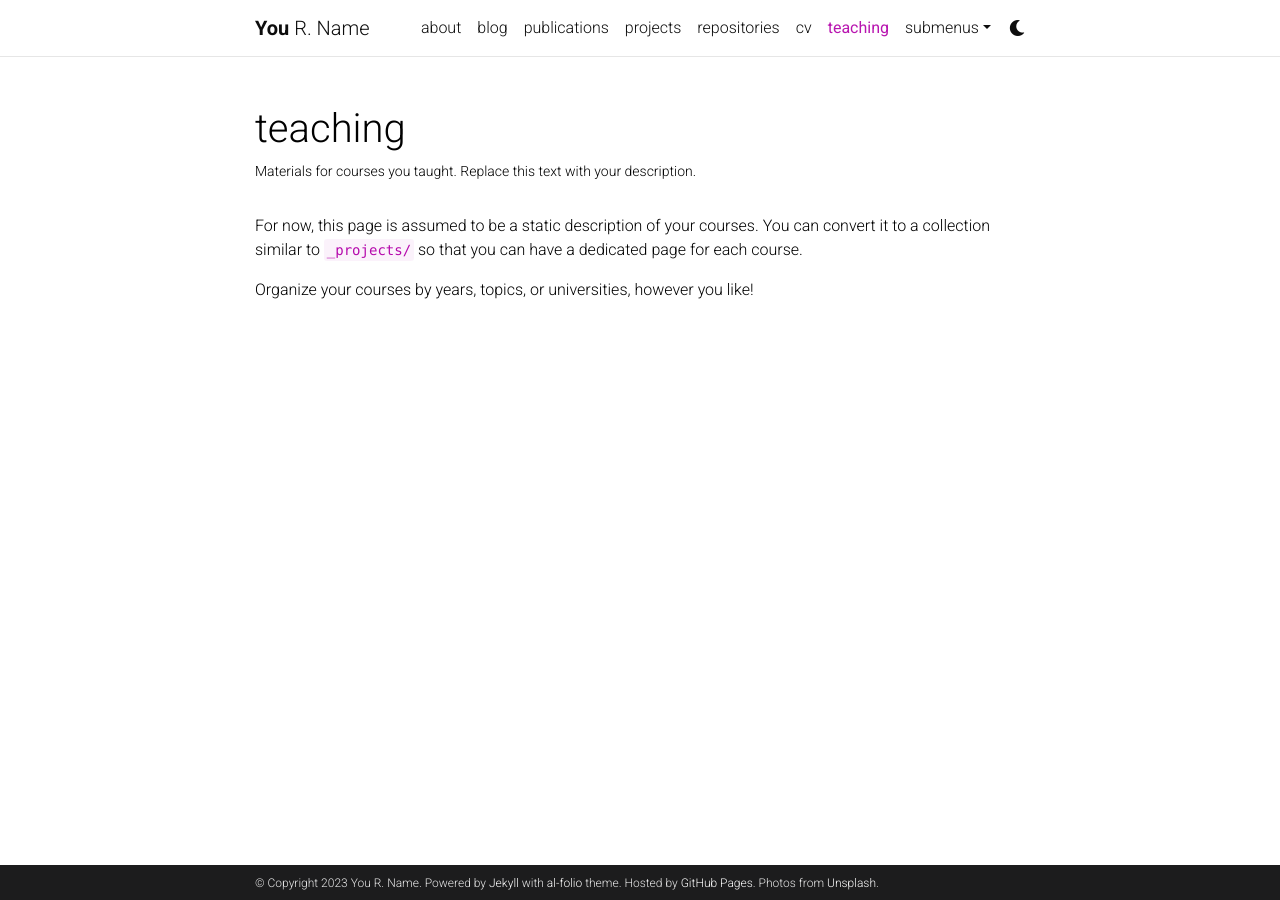
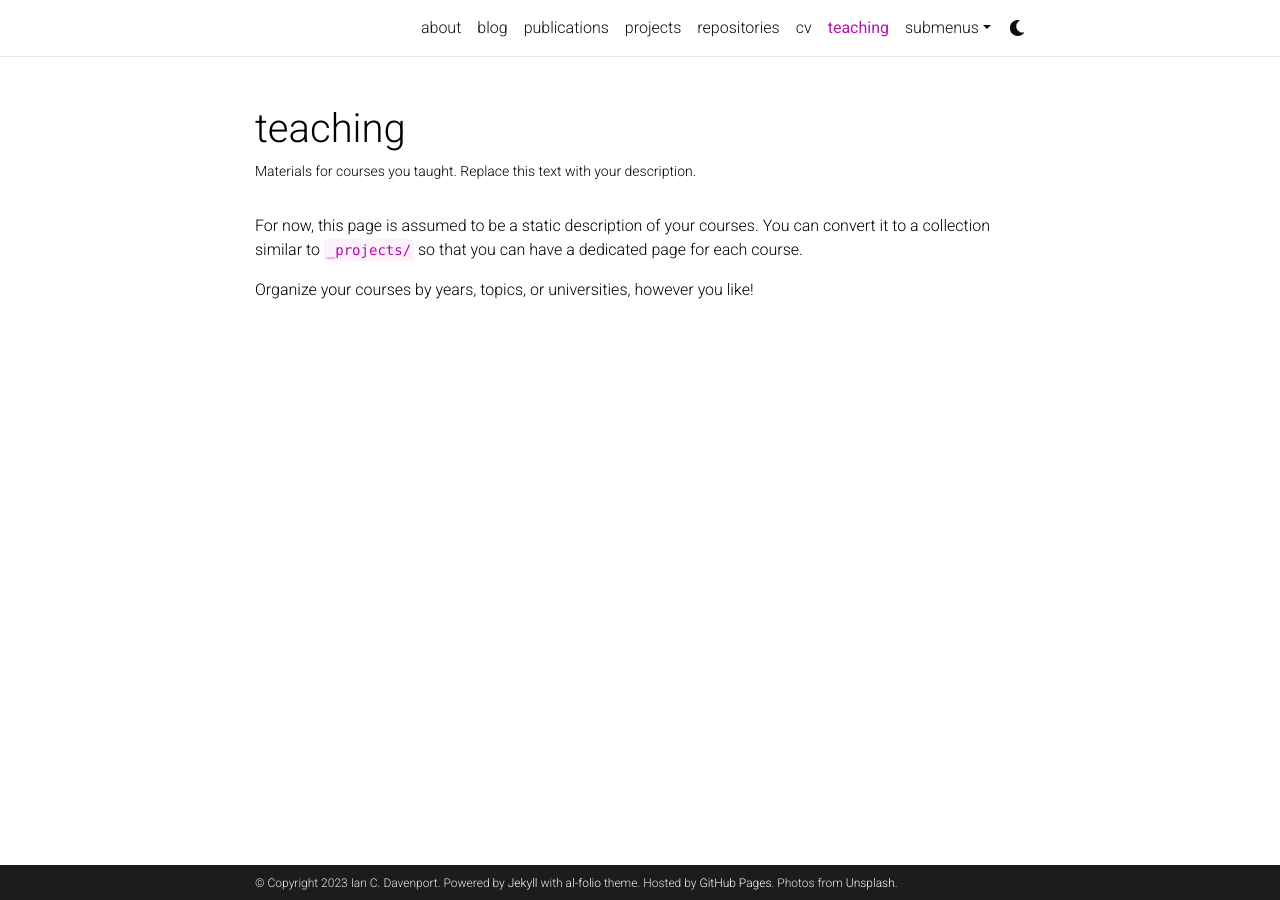
Before and after one commit to davenpi/davenpi.github.io, a Jekyll site: the page built from _pages/teaching.md, in a window 1280 px wide. Built offline with Jekyll 4.4.1, drawn with Linux system fonts in a browser that asks for light colours; comment, search, counter and statistics services are not loaded; a style sheet for code colours, icons or effects is not loaded.

Commit message:
Update _config.yml

```diff
--- a/_config.yml
+++ b/_config.yml
@@ -2,11 +2,11 @@
 # Site settings
 # -----------------------------------------------------------------------------
 
-title: blank # the website title (if blank, full name will be used instead)
-first_name: You
-middle_name: R.
-last_name: Name
-email: you@example.com
+title: # the website title (if blank, full name will be used instead)
+first_name: Ian
+middle_name: C.
+last_name: Davenport
+email: iandavenport@g.harvard.edu
 description: > # the ">" symbol means to ignore newlines until "footer_text:"
   A simple, whitespace theme for academics. Based on [*folio](https://github.com/bogoli/-folio) design.
 footer_text: >
```
